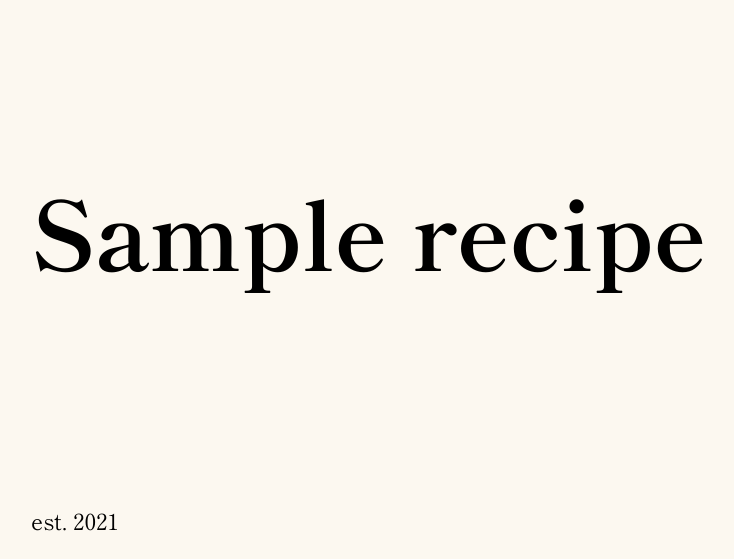
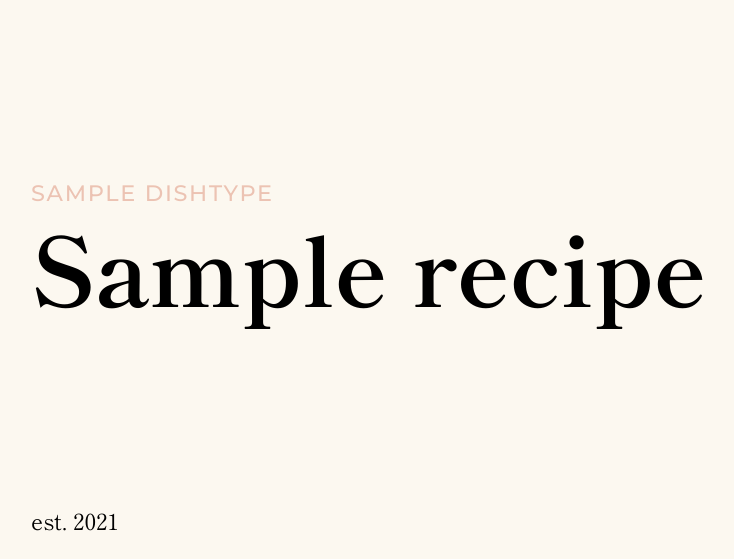
Before and after one commit to cronin4392/estebans_cocina, a Django app: a page that uses website/templates/website/layout.html in a window 1280 px wide. Shown: the part 198-757 px from the top of the page, without its empty margins (65-799 px from the left). Run offline with Django 3.2, Linux system fonts and the light colour scheme; tables that the repository leaves empty hold one stand-in row (values such as "Sample post"); parts of the project's set-up code (start-up, migrations or seed data) failed here and were passed over.

Commit message:
Add dish type

```diff
--- a/website/admin.py
+++ b/website/admin.py
@@ -1,5 +1,5 @@
 from django.contrib import admin
 
-from .models import Recipe
+from .models import Recipe, DishType
 
-admin.site.register(Recipe)
+admin.site.register([Recipe, DishType])
--- a/website/models.py
+++ b/website/models.py
@@ -1,10 +1,18 @@
 from django.db import models
 from autoslug import AutoSlugField
+
+class DishType(models.Model):
+    title = models.CharField(max_length=200)
+    slug = AutoSlugField(null=True, default=None, unique=True, populate_from='title')
+
+    def __str__(self):
+        return self.title
 
 class Recipe(models.Model):
     title = models.CharField(max_length=200)
     slug = AutoSlugField(null=True, default=None, unique=True, populate_from='title')
     pub_date = models.DateTimeField('date published', auto_now_add=True)
+    dish_type = models.ForeignKey(DishType, on_delete=models.CASCADE, null=True)
 
     def __str__(self):
         return self.title
--- a/website/static/recipe-detail.css
+++ b/website/static/recipe-detail.css
@@ -1,4 +1,16 @@
+.recipe-detail__header {
+  margin: 10rem 0 2rem;
+}
+
 .recipe-detail__title {
   font-size: var(--h1-font-size);
-  margin: 10rem 0 2rem;
+  margin: 0;
 }
+
+.recipe-detail__type {
+  font-weight: 500;
+  text-transform: uppercase;
+  letter-spacing: 0.075em;
+  margin-bottom: 0.2rem;
+  color: var(--light-red);
+}
--- a/website/static/recipe-list.css
+++ b/website/static/recipe-list.css
@@ -60,3 +60,12 @@
   bottom: 0;
   left: 0;
 }
+
+.recipe-list__item__type {
+  font-size: 0.65em;
+  font-weight: 500;
+  text-transform: uppercase;
+  letter-spacing: 0.075em;
+  margin-bottom: 0.2rem;
+  color: var(--light-red);
+}
--- a/website/templates/website/index.html
+++ b/website/templates/website/index.html
@@ -6,6 +6,7 @@
         <ol class="recipe-list">
         {% for recipe in recipe_list %}
             <li class="recipe-list__item">
+                <span class="recipe-list__item__type">{{ recipe.dish_type }}</span>
                 <a class="recipe-list__item__link" href="{% url 'recipe' recipe.slug %}">{{ recipe.title }}</a>
             </li>
         {% endfor %}
--- a/website/templates/website/layout.html
+++ b/website/templates/website/layout.html
@@ -5,7 +5,7 @@
     <title>{% block title %}Cocina de Esteban{% endblock %}</title>
     <link rel="preconnect" href="https://fonts.googleapis.com">
     <link rel="preconnect" href="https://fonts.gstatic.com" crossorigin>
-    <link href="https://fonts.googleapis.com/css2?family=Montserrat:ital,wght@0,400;0,700;1,400&family=Shippori+Mincho:wght@400;600;700&display=swap" rel="stylesheet">
+    <link href="https://fonts.googleapis.com/css2?family=Montserrat:ital,wght@0,400;0,500;1,400&family=Shippori+Mincho:wght@400;600;700&display=swap" rel="stylesheet">
     <link rel="stylesheet" type="text/css" href="{% static 'styles.css' %}">
     <link rel="stylesheet" type="text/css" href="{% static 'recipe-list.css' %}">
     <link rel="stylesheet" type="text/css" href="{% static 'recipe-detail.css' %}">
--- a/website/templates/website/recipe/index.html
+++ b/website/templates/website/recipe/index.html
@@ -2,7 +2,8 @@
 {% block layout %}detail{% endblock %}
 {% block title %}{{ recipe }} - Cocina de Esteban{% endblock %}
 {% block content %}
-  <header>
-    <h1 class="recipe-detail__title">{{ recipe }}</h1>
+  <header class="recipe-detail__header">
+    <p class="recipe-detail__type">{{ recipe.dish_type }}</p>
+    <h1 class="recipe-detail__title">{{ recipe.title }}</h1>
   </header>
 {% endblock %}
```
Also changed, not shown: website/migrations/0005_auto_20210903_2123.py (added).
